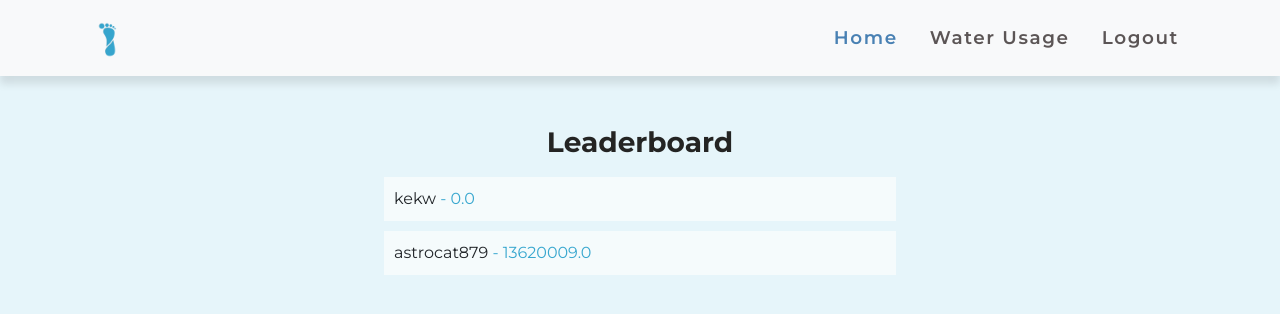
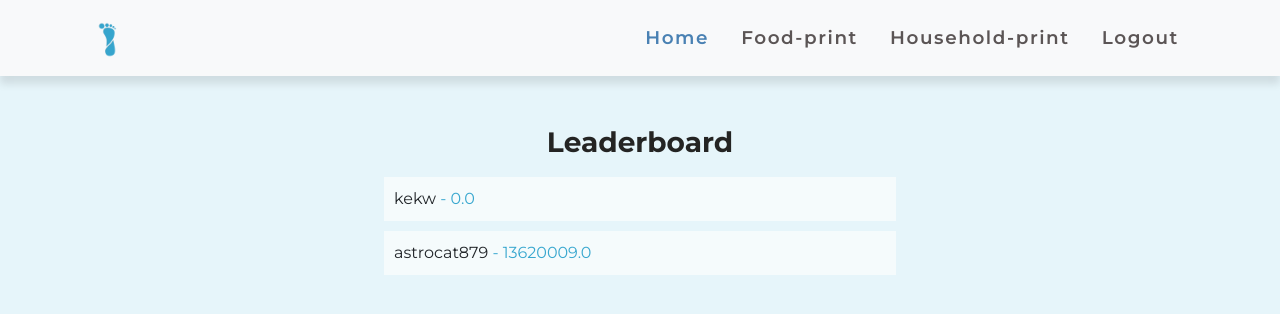
Before and after one commit to KennethRuan/waterprint, a Django app: page /friends/ in a window 1280 px wide. Shown: the top 314 px of the page. Run offline with Django 3.2, Linux system fonts and the light colour scheme; a user stored in the database is signed in; data comes from the database, SQL or seed files in the repository; both versions use the stored data as it was after the commit; parts of the project's set-up code (start-up, migrations or seed data) failed here and were passed over; some libraries are stand-ins or nearby versions.

Commit message:
updated navbar

```diff
--- a/src/frontend/templates/frontend/base.html
+++ b/src/frontend/templates/frontend/base.html
@@ -31,7 +31,8 @@
             <div class="collapse navbar-collapse" id="navbarResponsive">
                 <ul class="navbar-nav ml-auto">
                     <li class="nav-item"><a href="{% url 'home' %}" class="nav-link active">Home</a></li>
-                    <li class="nav-item"><a href="{% url 'water-usage' %}" class="nav-link">Water Usage</a></li>
+                    <li class="nav-item"><a href="{% url 'water-usage' %}" class="nav-link">Food-print</a></li>
+                    <li class="nav-item"><a href="{% url 'household' %}" class="nav-link">Household-print</a></li>
                     <li class="nav-item"><a href="{% url 'logout' %}" class="nav-link">Logout</a></li>
                 </ul>
             </div>
```
Also changed, not shown: src/db.sqlite3.
